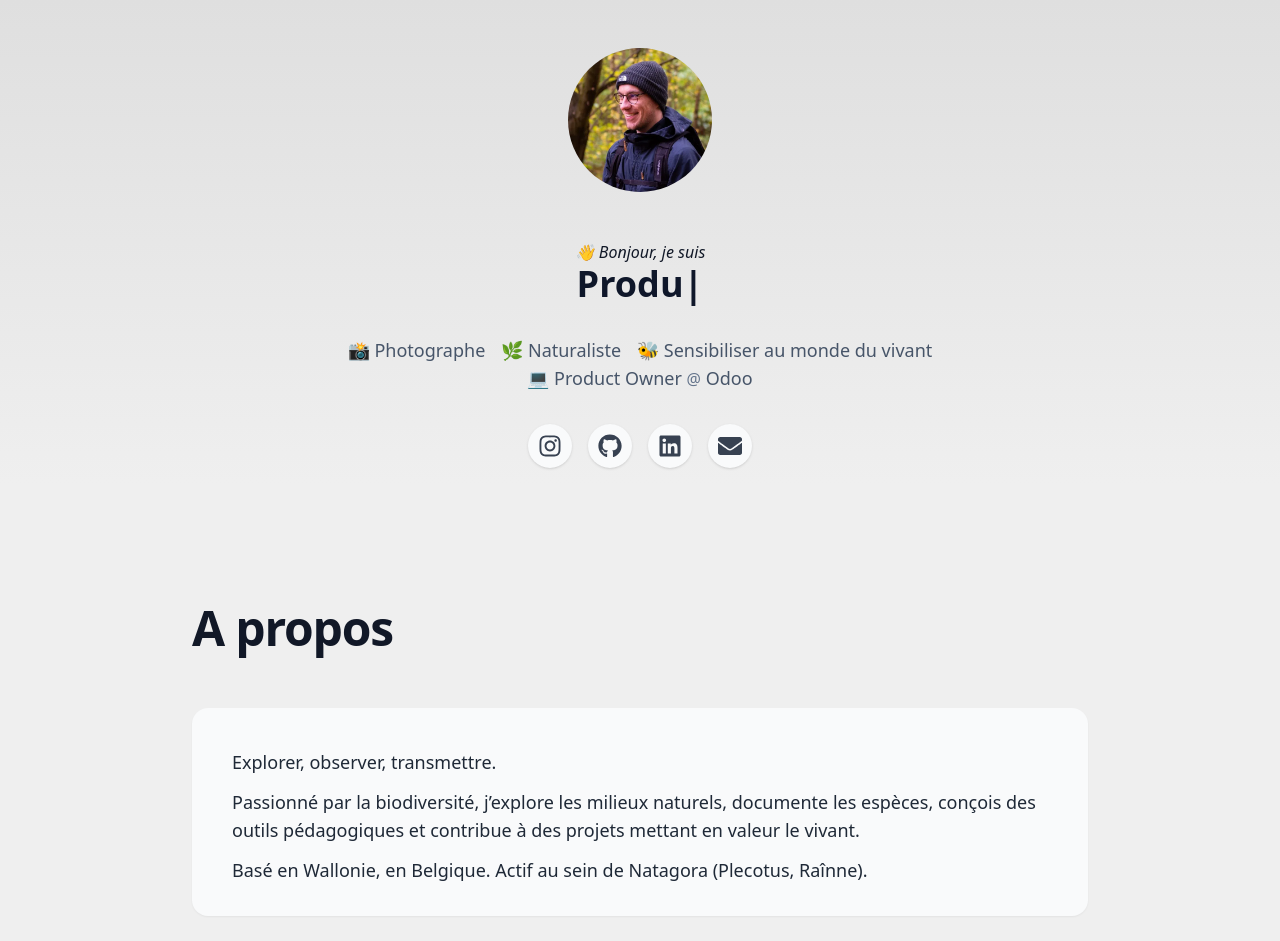
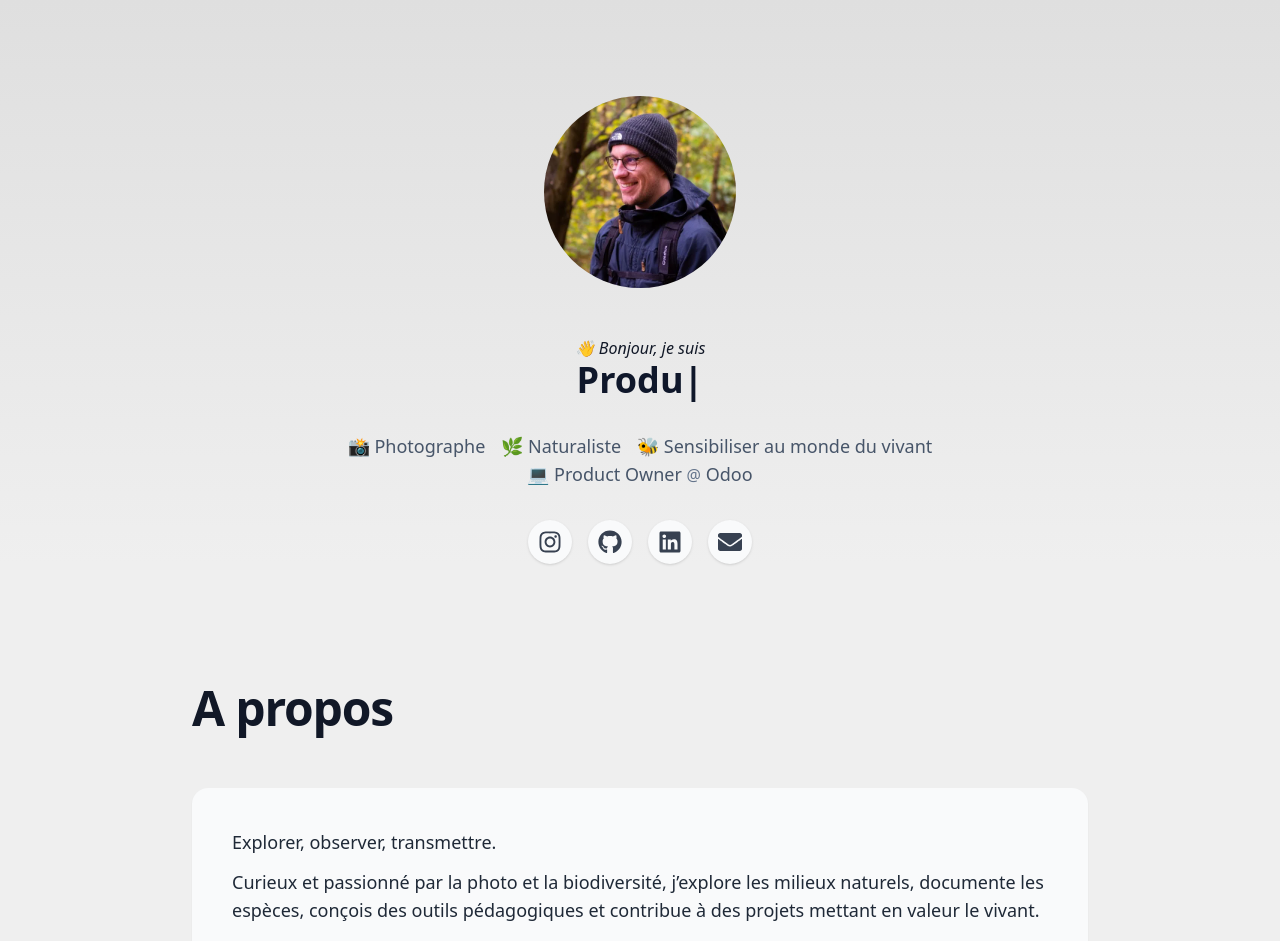
Before and after one commit to lebolnobel/lionellebon.eu, a React (Vite) app: page / in a window 1280 px wide. Shown: the top 941 px of the page. Built offline with nearby package versions, Linux system fonts and the light colour scheme.

Commit message:
feat: 2026, update cards content

```diff
--- a/src/app/App.tsx
+++ b/src/app/App.tsx
@@ -17,9 +17,10 @@ const App = (): React.ReactNode => {
           <div className="container max-w-4xl px-10 pt-10 pb-8 mx-auto bg-gray-50 border-gray-100 rounded-2xl shadow-sm">
             <p className="mb-3">Explorer, observer, transmettre.</p>
             <p className="mb-3">
-              Passionné par la biodiversité, j’explore les milieux naturels,
-              documente les espèces, conçois des outils pédagogiques et
-              contribue à des projets mettant en valeur le vivant.
+              Curieux et passionné par la photo et la biodiversité, j’explore
+              les milieux naturels, documente les espèces, conçois des outils
+              pédagogiques et contribue à des projets mettant en valeur le
+              vivant.
             </p>
             <p>
               Basé en Wallonie, en Belgique. Actif au sein de Natagora
@@ -93,7 +94,7 @@ const App = (): React.ReactNode => {
               </p>
 
               <p className="mb-3">
-                A partir de 2025, je serai officiellement{' '}
+                Depuis 2025, je suis officiellement{' '}
                 <a
                   href="https://cercles-naturalistes.be/guide-nature/"
                   title="CNB.be"
--- a/src/app/components/Header.tsx
+++ b/src/app/components/Header.tsx
@@ -8,10 +8,10 @@ export const Header = (): React.ReactNode => {
       <div className="absolute inset-0 bg-gradient-to-b from-[#dfdfdf] to-[#efefef]"></div>
 
       <div className="relative text-lg text-center">
-        <div className="py-4">
+        <div className="pt-8 md:pt-16">
           <h1 style={{ display: 'none' }}>Lionel Lebon</h1>
 
-          <figure className="rounded-xl m-8 bg-transparent">
+          <figure className="rounded-xl my-8 bg-transparent">
             <img
               id="lionellebon"
               src="/assets/img/lionellebon.webp"
@@ -19,7 +19,7 @@ export const Header = (): React.ReactNode => {
               title="Lionel Lebon"
               width="512"
               height="512"
-              className="w-36 h-36 transition-transform transform-growth rounded-full mx-auto hover:scale-125 duration-1000"
+              className="w-48 h-48 transition-transform transform-growth rounded-full mx-auto hover:scale-125 duration-1000"
             />
 
             <figcaption className="font-medium mt-12">
@@ -37,10 +37,12 @@ export const Header = (): React.ReactNode => {
                   1000,
                   'Photographe',
                   1000,
+                  'Lionel Lebon',
+                  1000,
                 ]}
                 wrapper="div"
                 speed={22}
-                repeat={Infinity}
+                repeat={0}
                 className="text-4xl font-extrabold text-slate-900"
               />
             </figcaption>
--- a/src/styles/styles.css
+++ b/src/styles/styles.css
@@ -625,6 +625,11 @@ a:focus {
   margin-right: auto;
 }
 
+.my-8 {
+  margin-top: 2rem;
+  margin-bottom: 2rem;
+}
+
 .mb-0\.5 {
   margin-bottom: 0.125rem;
 }
@@ -643,6 +648,10 @@ a:focus {
 
 .mt-12 {
   margin-top: 3rem;
+}
+
+.mt-16 {
+  margin-top: 4rem;
 }
 
 .mt-8 {
@@ -665,12 +674,28 @@ a:focus {
   height: 9rem;
 }
 
+.h-40 {
+  height: 10rem;
+}
+
+.h-48 {
+  height: 12rem;
+}
+
 .w-11 {
   width: 2.75rem;
 }
 
 .w-36 {
   width: 9rem;
+}
+
+.w-40 {
+  width: 10rem;
+}
+
+.w-48 {
+  width: 12rem;
 }
 
 .max-w-4xl {
@@ -797,6 +822,18 @@ a:focus {
 
 .pt-6 {
   padding-top: 1.5rem;
+}
+
+.pt-16 {
+  padding-top: 4rem;
+}
+
+.pt-4 {
+  padding-top: 1rem;
+}
+
+.pt-8 {
+  padding-top: 2rem;
 }
 
 .text-center {
@@ -1020,6 +1057,18 @@ body {
     padding-bottom: 2.5rem;
   }
 
+  .md\:pt-8 {
+    padding-top: 2rem;
+  }
+
+  .md\:pt-4 {
+    padding-top: 1rem;
+  }
+
+  .md\:pt-16 {
+    padding-top: 4rem;
+  }
+
   .md\:text-left {
     text-align: left;
   }
```
